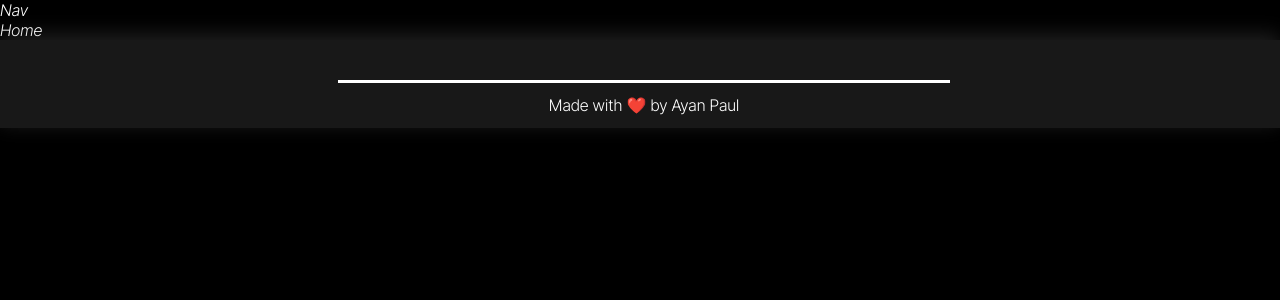
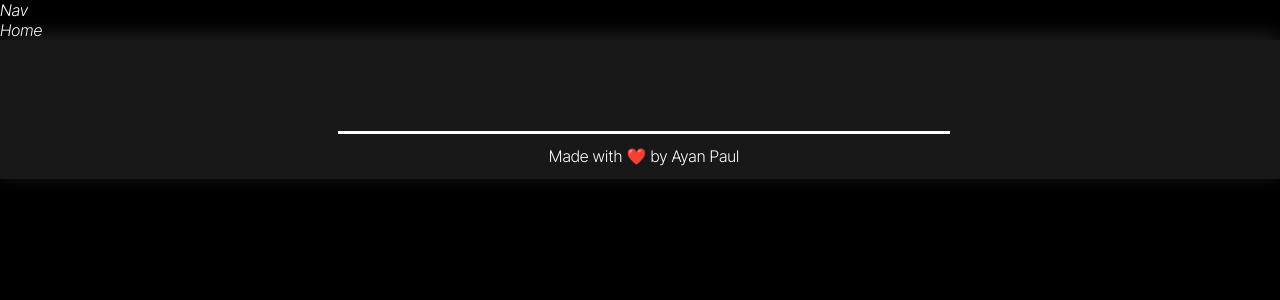
Before and after one commit to Ayanpaul11/Portfolio, a React (Create React App) app: page / in a window 1280 px wide. Shown: the top 300 px of the page. Built offline with nearby package versions, Linux system fonts and the light colour scheme.

Commit message:
Update Footer.module.css

```diff
--- a/src/Components/Css/Footer.module.css
+++ b/src/Components/Css/Footer.module.css
@@ -9,6 +9,7 @@
   display: flex;
   flex-direction: column;
   align-items: center;
+  margin-top: 51px;
 }
 
 .Line {
```
